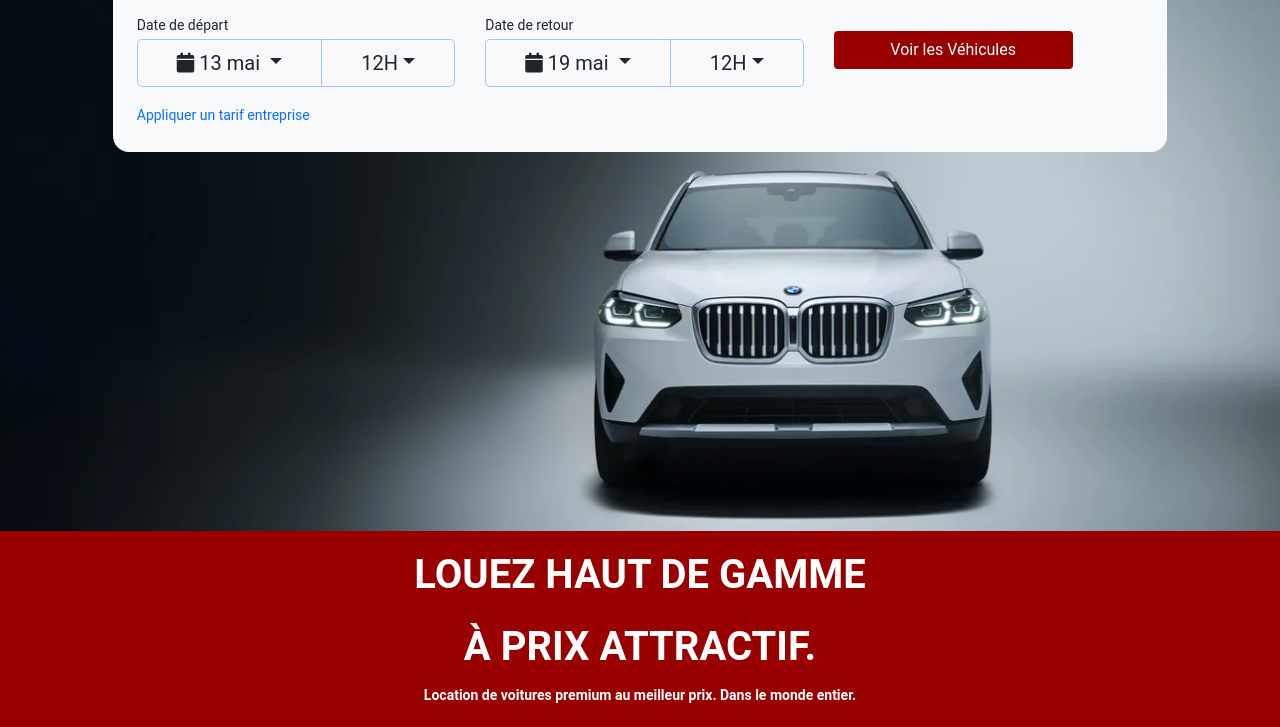
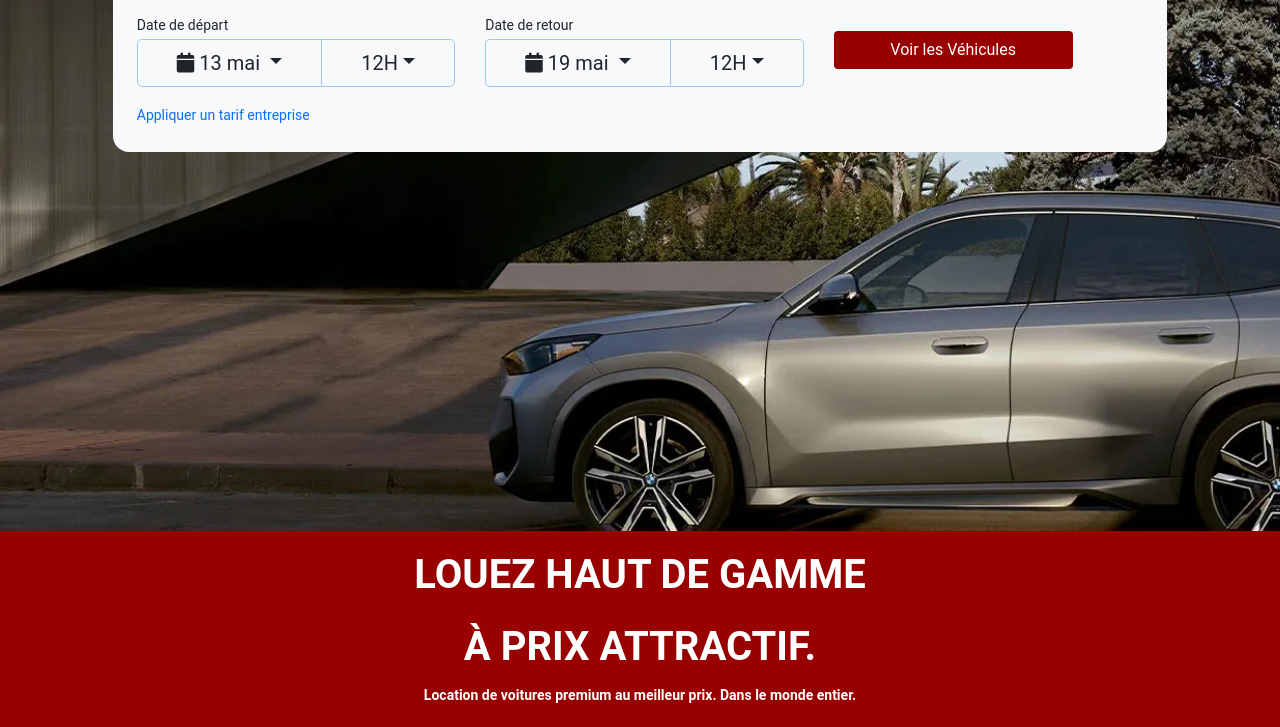
Before and after one commit to Haithemkoriche/anistour, a plain HTML site: page index.html in a window 1280 px wide. Shown: the part 149-876 px from the top of the page. Drawn offline with nearby package versions, Linux system fonts and the light colour scheme; a script that the page names is missing; a web font is replaced by a local one.

Commit message:
change image

```diff
--- a/hero.css
+++ b/hero.css
@@ -1,5 +1,5 @@
 .hero{
-  background-image: url('img/header-car.jpeg');
+  background-image: url('img/slider1.jpg');
   background-size: cover;
   background-repeat: no-repeat;
   width: 100%;
```
Also changed, not shown: index.html (+3 -0 lines), img/slider1.jpg (added).
